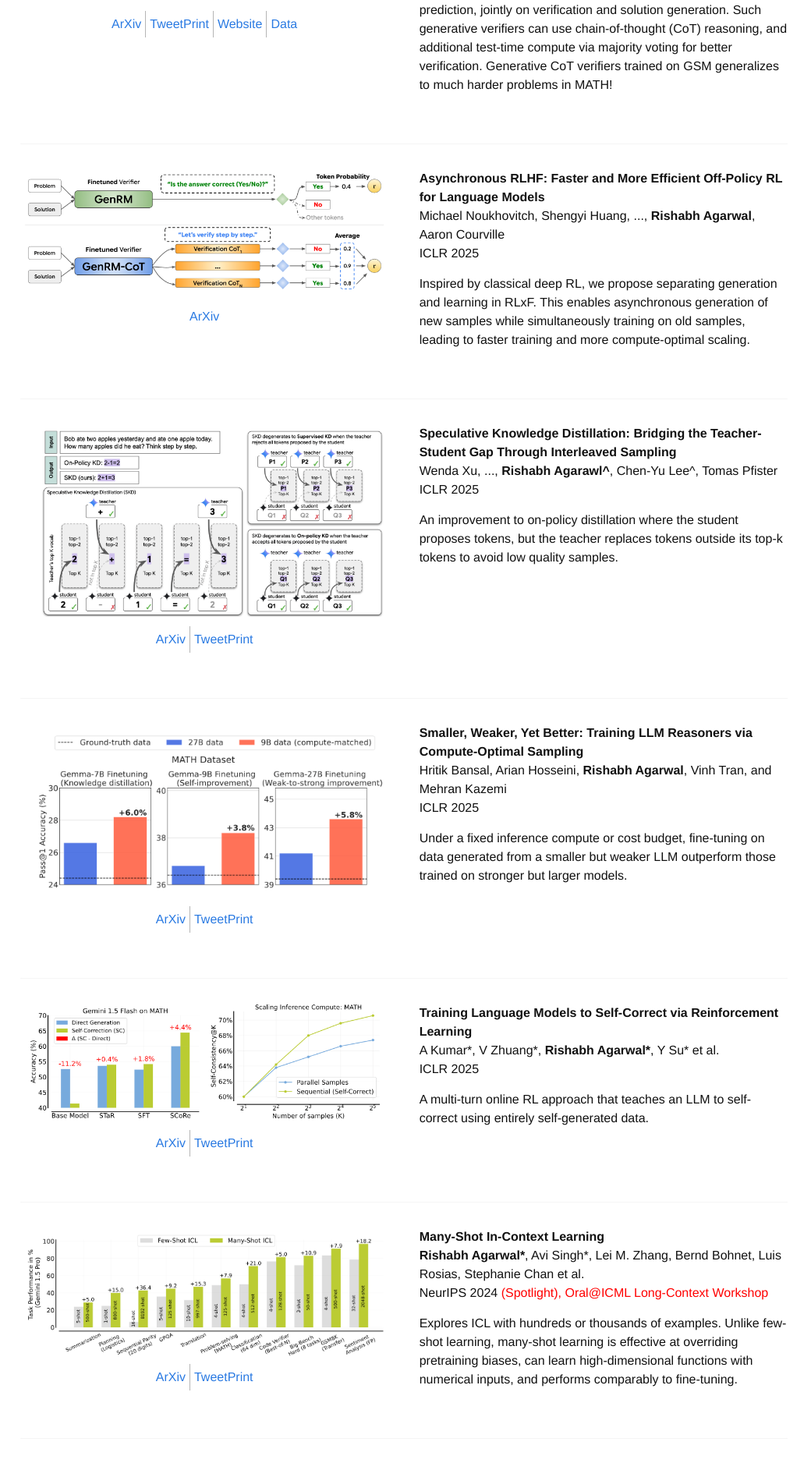
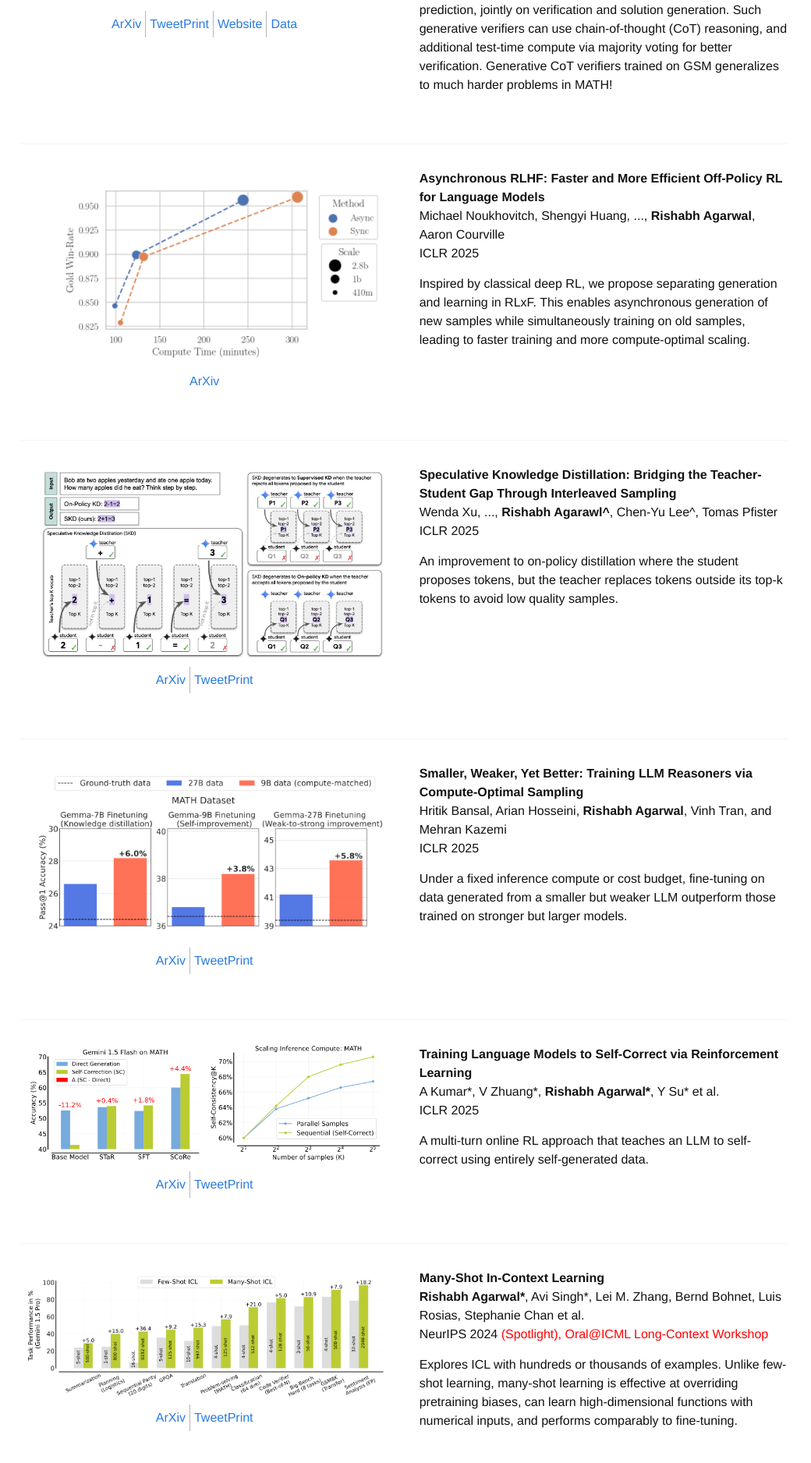
Before and after one commit to agarwl/agarwl.github.io, a Jekyll site: the page built from research.html, in a window 1280 px wide. Shown: the part 1041-2917 px from the top of the page at 78% size, without its empty margins (122-1162 px from the left). Built offline with Jekyll 4.4.1, drawn with Linux system fonts in a browser that asks for light colours; nearby versions of some CDN libraries; some web fonts are replaced; a style sheet for code colours, icons or effects is not loaded.

Commit message:
Update research.html

```diff
--- a/research.html
+++ b/research.html
@@ -60,7 +60,7 @@
 
   <div class="row">
     <div class="six columns">
-      <img style="margin-top:0em" src="/images/research/genrm.png">
+      <img style="margin-top:0em" src="/images/research/async_rl.png">
       <table>
         <tr>
           <td><a href="https://arxiv.org/abs/2410.18252">ArXiv</a></td>
```
